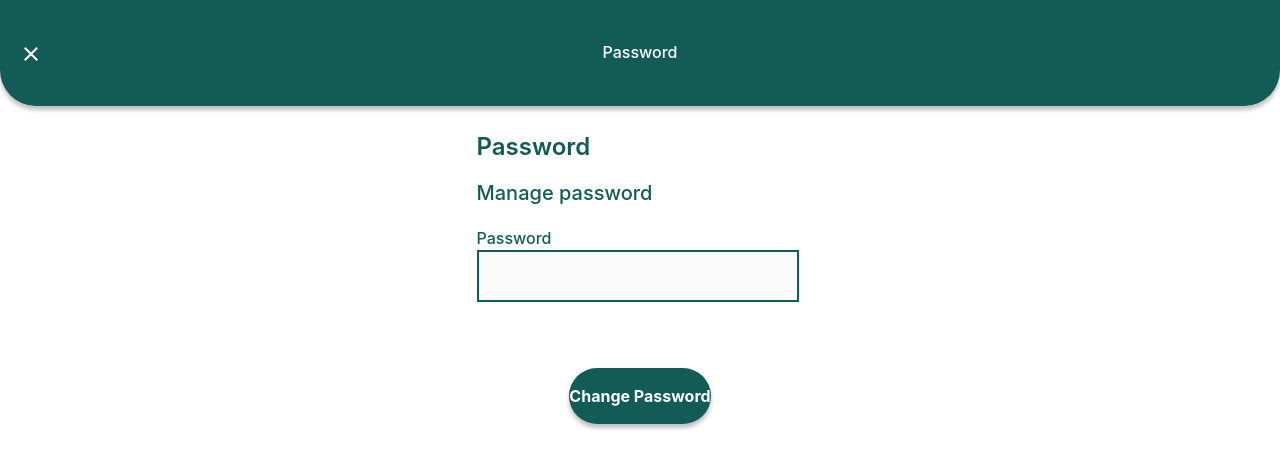
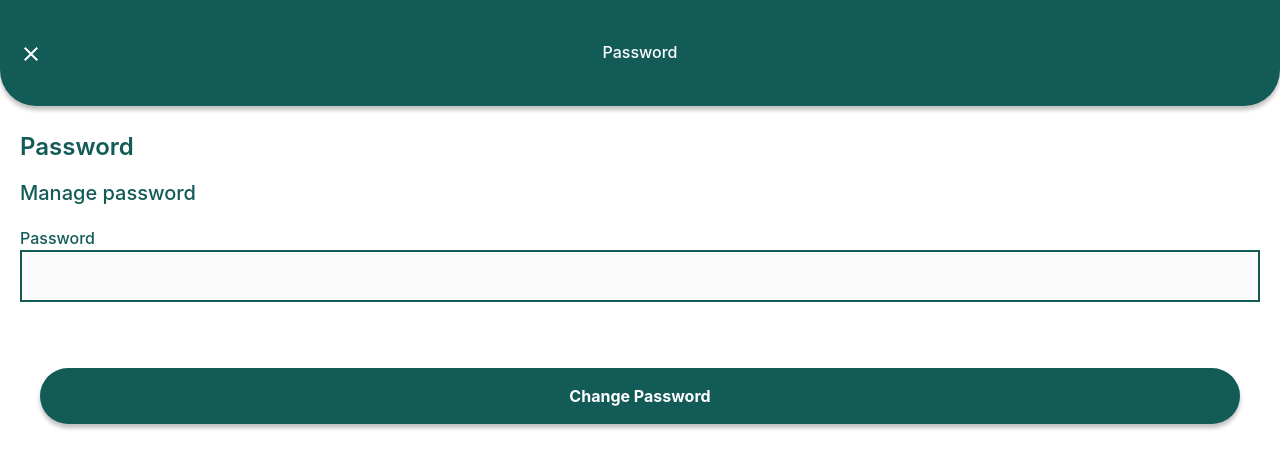
Before and after one commit to Farmers-For-Forests/accenture-biodiversity-v1, a React (Create React App) app: page /managePassword in a window 1280 px wide. Shown: the top 468 px of the page. Built offline with nearby package versions, Linux system fonts and the light colour scheme.

Commit message:
Password UI modified

```diff
--- a/src/pages/Password/Password.js
+++ b/src/pages/Password/Password.js
@@ -8,7 +8,7 @@
   return (
     <div className="w-[100%] ">
       <Top_Header title="Password" />
-      <section className="w-[327px] max-h-[178px] mt-[28px] mx-auto flex flex-col gap-[18px]">
+      <section className="w-full box-border px-5 max-h-[178px] mt-[28px] flex flex-col gap-[18px]">
         <p className="font-[600] text-[24px] leading-[26.4px] text-[#125B57] ">
           Password
         </p>
@@ -16,7 +16,7 @@
           Manage password
         </p>
         {/*-------------- Input field to change Password ----------------- */}
-        <div className="w-[327px] max-h-[72px] relative">
+        <div className="w-full max-h-[72px] relative">
           <label
             htmlFor="Password"
             className="font-[500] text-[16px] leading-[16px] text-[#125B57]"
@@ -24,7 +24,7 @@
             Password
           </label>
           <div
-            className={`w-[322px] absolute top-[24px] ${
+            className={`w-full absolute top-[24px] ${
               focusedInput === "Password"
                 ? "border-none"
                 : "border-2 border-[#125B57]"
@@ -58,7 +58,7 @@
         </div>
 
         {/* button section for changing the Password */}
-        <section className="mt-[100px] mx-auto">
+        <section className="mt-[100px] w-full px-5">
           <CTA btn_name="Change Password" />
         </section>
       </section>
```
